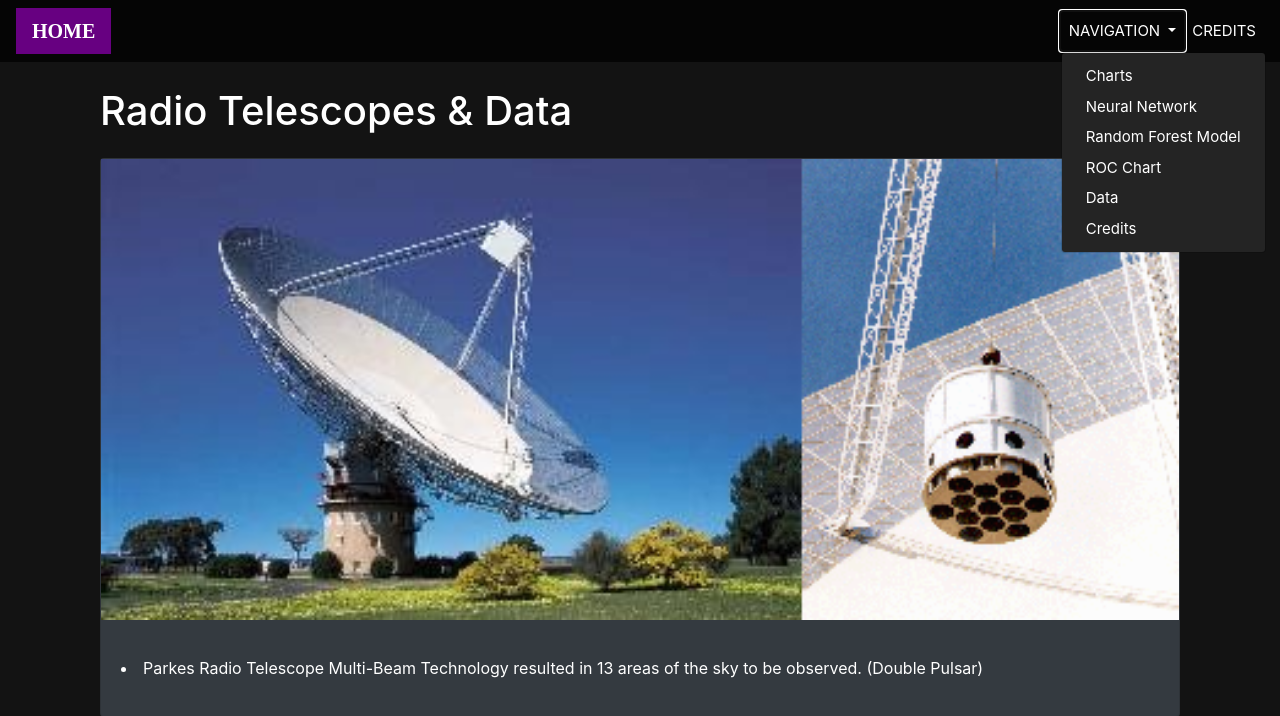
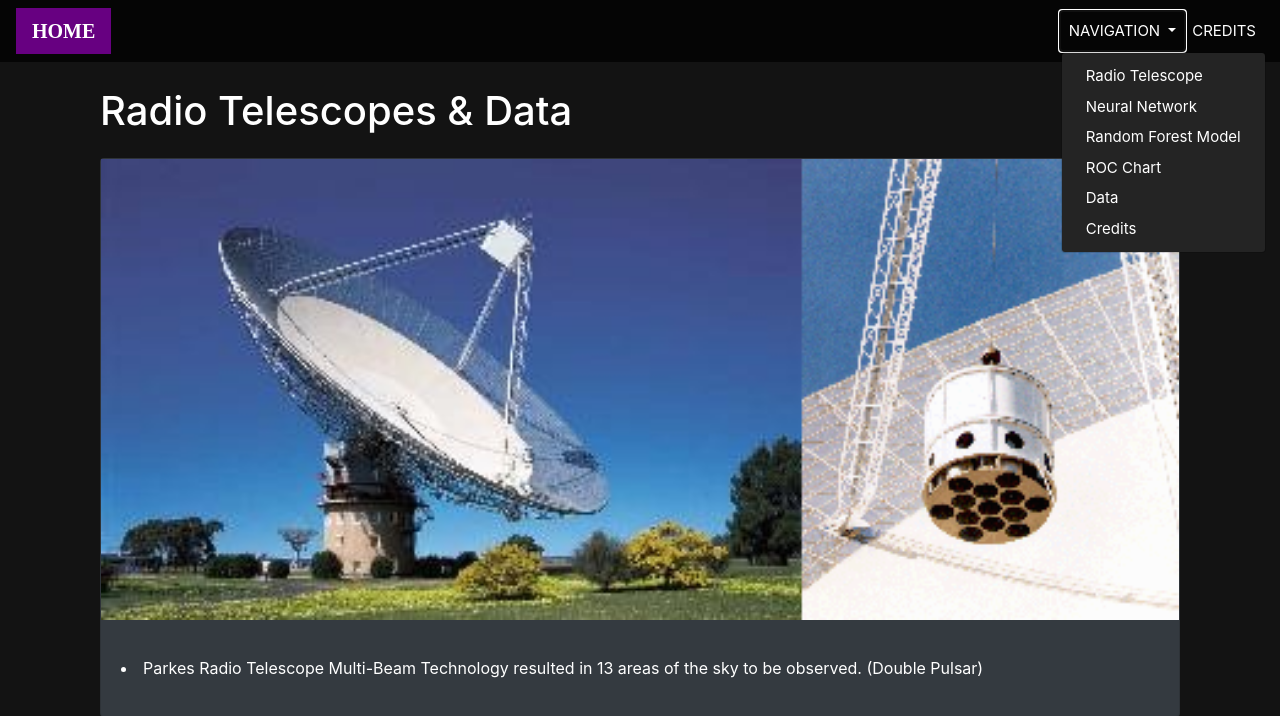
Before and after one commit to TravisDC5/pulsar, a Flask app: page /charts in a window 1280 px wide, after a click on "NAVIGATION". Shown: the top 716 px of the page. Run offline with Flask 2, Linux system fonts and the light colour scheme; some libraries are stand-ins or nearby versions.

Commit message:
renamed charts.html

```diff
--- a/templates/charts.html
+++ b/templates/charts.html
@@ -28,7 +28,7 @@
                             NAVIGATION
                         </a>
                         <div class="dropdown-menu" aria-labelledby="navbarDropdownMenuLink">
-                            <a class="dropdown-item" href="/charts">Charts</a>
+                            <a class="dropdown-item" href="/charts">Radio Telescope</a>
                             <a class="dropdown-item" href="/nnet">Neural Network</a>
                             <a class="dropdown-item" href="/rfmodel">Random Forest Model</a>
                             <a class="dropdown-item" href="/roc">ROC Chart</a>
@@ -74,7 +74,7 @@
 <ul>
     <li>Images in FITS (flexible image transport system) format. </li>
     <li>Multi-Dimensional Arrays</li>
-    <li>2d and 3d with an ASCII header</li>>
+    <li>2d and 3d with an ASCII header</li>
 
 </ul>
                         </p>
--- a/templates/credits.html
+++ b/templates/credits.html
@@ -28,7 +28,7 @@
                             NAVIGATION
                         </a>
                         <div class="dropdown-menu" aria-labelledby="navbarDropdownMenuLink">
-                            <a class="dropdown-item" href="/charts">Charts</a>
+                            <a class="dropdown-item" href="/charts">Radio Telescope</a>
                             <a class="dropdown-item" href="/nnet">Neural Network</a>
                             <a class="dropdown-item" href="/rfmodel">Random Forest Model</a>
                             <a class="dropdown-item" href="/roc">ROC Chart</a>
--- a/templates/data.html
+++ b/templates/data.html
@@ -28,7 +28,7 @@
                             NAVIGATION
                         </a>
                         <div class="dropdown-menu" aria-labelledby="navbarDropdownMenuLink">
-                          <a class="dropdown-item" href="/charts">Charts</a>
+                          <a class="dropdown-item" href="/charts">Radio Telescope</a>
                           <a class="dropdown-item" href="/nnet">Neural Network</a>
                           <a class="dropdown-item" href="/rfmodel">Random Forest Model</a>
                           <a class="dropdown-item" href="/roc">ROC Chart</a>
--- a/templates/neuralNet.html
+++ b/templates/neuralNet.html
@@ -29,7 +29,7 @@
                             NAVIGATION
                         </a>
                         <div class="dropdown-menu" aria-labelledby="navbarDropdownMenuLink">
-                            <a class="dropdown-item" href="/charts">Charts</a>
+                            <a class="dropdown-item" href="/charts">Radio Telescope</a>
                             <a class="dropdown-item" href="/nnet">Neural Network</a>
                             <a class="dropdown-item" href="/rfmodel">Random Forest Model</a>
                             <a class="dropdown-item" href="/roc">ROC Chart</a>
--- a/templates/rfmodel.html
+++ b/templates/rfmodel.html
@@ -30,7 +30,7 @@
                             NAVIGATION
                         </a>
                         <div class="dropdown-menu" aria-labelledby="navbarDropdownMenuLink">
-                            <a class="dropdown-item" href="/charts">Charts</a>
+                            <a class="dropdown-item" href="/charts">Radio Telescope</a>
                             <a class="dropdown-item" href="/nnet">Neural Network</a>
                             <a class="dropdown-item" href="/rfmodel">Random Forest Model</a>
                             <a class="dropdown-item" href="/roc">ROC Chart</a>
--- a/templates/rocChart.html
+++ b/templates/rocChart.html
@@ -28,7 +28,7 @@
                             NAVIGATION
                         </a>
                         <div class="dropdown-menu" aria-labelledby="navbarDropdownMenuLink">
-                            <a class="dropdown-item" href="/charts">Charts</a>
+                            <a class="dropdown-item" href="/charts">Radio Telescope</a>
                             <a class="dropdown-item" href="/nnet">Neural Network</a>
                             <a class="dropdown-item" href="/rfmodel">Random Forest Model</a>
                             <a class="dropdown-item" href="/roc">ROC Chart</a>
```
Also changed, not shown: templates/index.html (+7 -4 lines).
